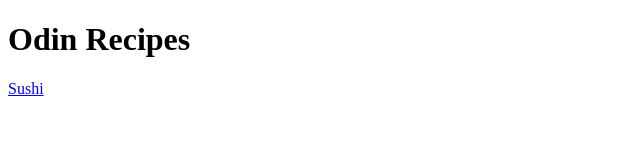
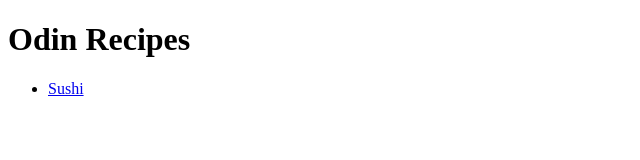
Before and after one commit to MarcT03/odin-recipes, a plain HTML site: page index.html in a window 1280 px wide. Shown: the full height of the page, 0-640 px from the left. Drawn offline with Linux system fonts and the light colour scheme.

Commit message:
modified:   index.html

```diff
--- a/index.html
+++ b/index.html
@@ -7,6 +7,8 @@
 </head>
 <body>
     <h1>Odin Recipes</h1>
-    <a href="recipes/sushi.html">Sushi</a>
+    <ul>
+   <li><a href="recipes/sushi.html">Sushi</a></li>
+    </ul>
 </body>
 </html>
```
